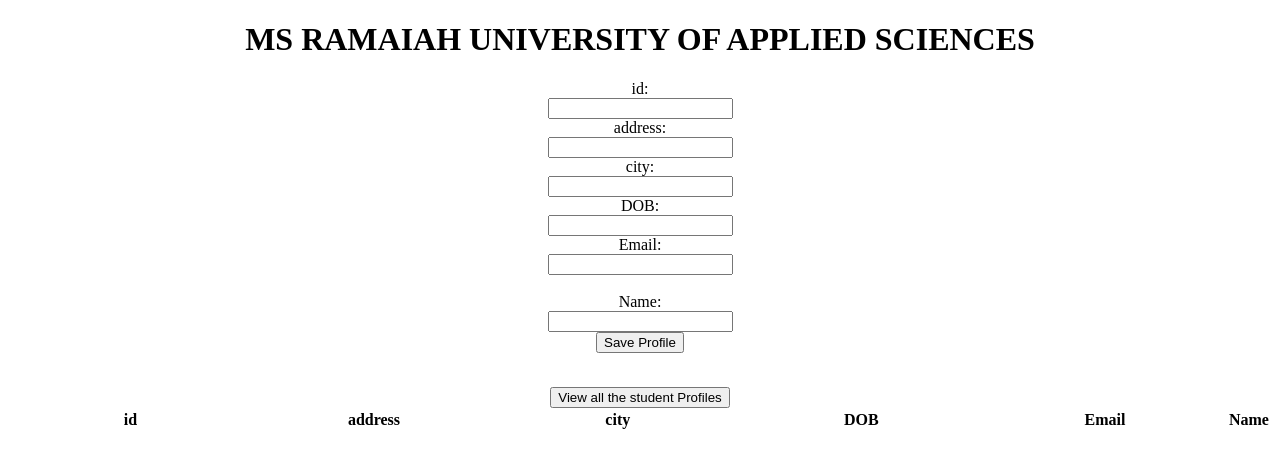
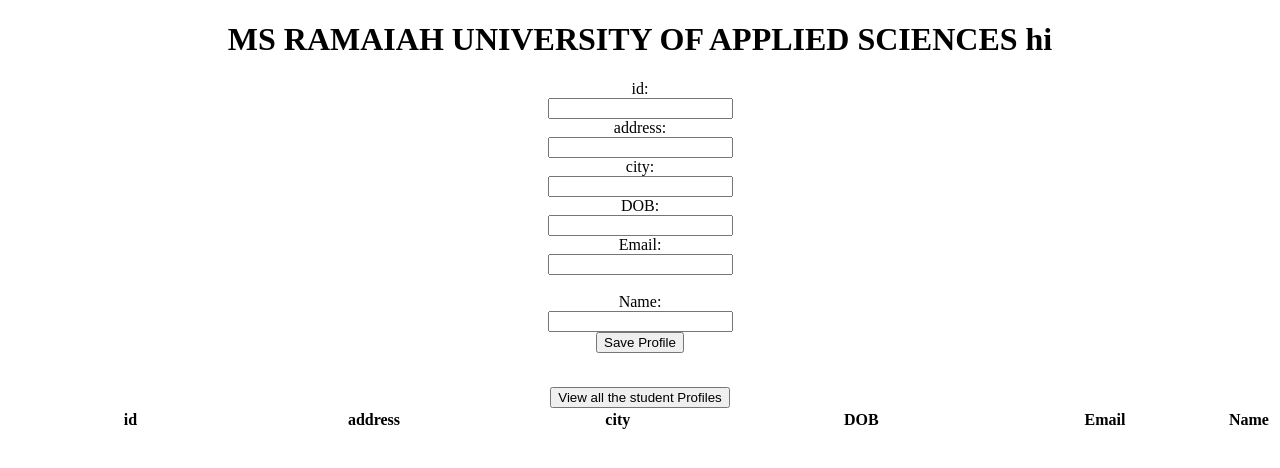
Before and after one commit to taruncodeplace6666/CI-CD-Website-hosting, a plain HTML site: page index.html in a window 1280 px wide. Drawn offline with Linux system fonts and the light colour scheme.

Commit message:
index.html

```diff
--- a/index.html
+++ b/index.html
@@ -7,7 +7,7 @@
 </head>
 <body>
     <div align="center">
-        <h1>MS RAMAIAH UNIVERSITY OF APPLIED SCIENCES</h1>
+        <h1>MS RAMAIAH UNIVERSITY OF APPLIED SCIENCES hi </h1>
          id:
         <br>
         <input type="text" name="stdid" id="stdid">
```
